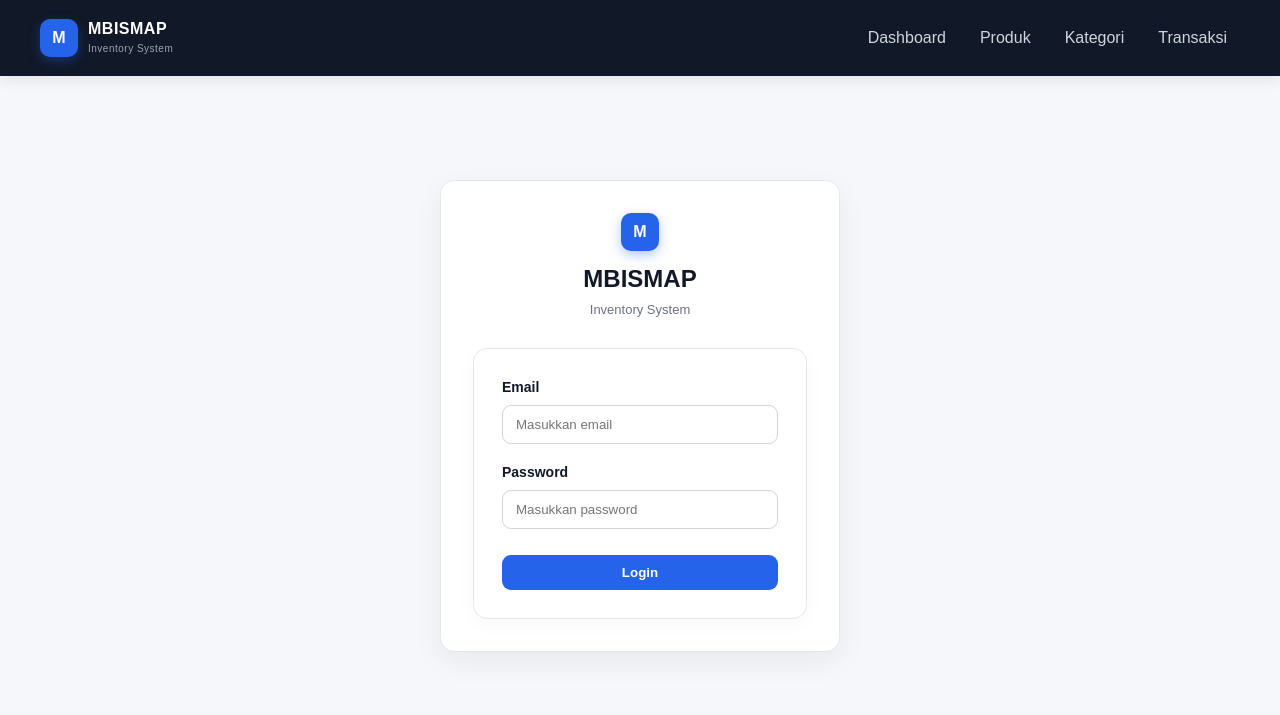
After one commit to Masbismaa/flaskcrud, a Flask app: page /auth/login in a window 1280 px wide. The commit adds this page. Shown: the top 715 px of the page. Run offline with Flask 3, Linux system fonts and the light colour scheme.

Commit message:
Feat : Tambah autentikasi login dan logout User

```diff
--- a/app.py
+++ b/app.py
@@ -7,6 +7,7 @@ from models import db
 from routes.product_routes import product_bp
 from routes.category_routes import category_bp
 from routes.sale_routes import sale_bp
+from routes.auth_routes import auth_bp
 
 def create_app():
 
@@ -21,6 +22,7 @@ def create_app():
     app.register_blueprint(product_bp)
     app.register_blueprint(category_bp)
     app.register_blueprint(sale_bp)
+    app.register_blueprint(auth_bp)
 
     return app
 
--- /dev/null
+++ b/routes/auth_routes.py
@@ -0,0 +1,61 @@
+from flask import(
+    Blueprint,
+    render_template,
+    request,
+    redirect,
+    url_for,
+    session,
+    flash
+)
+
+from models import User
+
+auth_bp = Blueprint(
+    "auth",
+    __name__,
+    url_prefix = "/auth"
+)
+
+@auth_bp.route("/login", methods=["GET", "POST"])
+def login():
+    if request.method == "POST":
+        email = request.form.get("email")
+        password = request.form.get("password")
+
+        if not email or not password:
+            flash("Email dan password wajib diisi!")
+            return redirect(
+                url_for("auth.login")
+            )
+
+        user = User.query.filter_by(
+            email = email
+        ).first()
+
+        if not user or not user.check_password(password):
+            flash("Email atau password anda salah!")
+            return redirect(
+                url_for("auth.login")
+            )
+
+        session["user_id"] = user.id
+        session["user_role"] = user.role
+        session["user_name"] = user.name
+
+        flash("Login Berhasil")
+        return redirect(
+            url_for("product.dashboard")
+        )
+    return render_template("login.html")
+
+@auth_bp.route("/logout")
+def logout():
+    session.pop("user_id", None)
+    session.pop("user_role", None)
+    session.pop("user_name", None)
+
+    flash("Berhasil Logout")
+
+    return redirect(
+        url_for("auth.login")
+    )
--- a/static/css/style.css
+++ b/static/css/style.css
@@ -1174,3 +1174,54 @@ select:focus {
     font-size: 13px;
     cursor: pointer;
 }
+
+.login-container {
+    min-height: 75vh;
+
+    display: flex;
+    align-items: center;
+    justify-content: center;
+}
+
+.login-card {
+    width: 100%;
+    max-width: 400px;
+
+    padding: 32px;
+
+    background: var(--surface);
+
+    border: 1px solid var(--border);
+    border-radius: var(--radius);
+
+    box-shadow:
+        0 10px 30px rgba(0, 0, 0, 0.06);
+}
+
+.login-header {
+    text-align: center;
+    margin-bottom: 28px;
+}
+
+.login-header .brand-icon {
+    margin: 0 auto 14px;
+}
+
+.login-header h1 {
+    margin: 0;
+
+    font-size: 24px;
+}
+
+.login-header p {
+    margin-top: 6px;
+
+    color: var(--text-muted);
+
+    font-size: 13px;
+}
+
+.login-card .btn {
+    width: 100%;
+    margin-top: 8px;
+}
--- /dev/null
+++ b/templates/login.html
@@ -0,0 +1,99 @@
+{% extends "base.html" %}
+
+{% block title %}
+Login
+{% endblock %}
+
+{% block content %}
+
+<div class="login-container">
+
+    <div class="login-card">
+
+        <div class="login-header">
+
+            <div class="brand-icon">
+                M
+            </div>
+
+            <h1>
+                MBISMAP
+            </h1>
+
+            <p>
+                Inventory System
+            </p>
+
+        </div>
+
+
+        {% with messages = get_flashed_messages() %}
+
+            {% if messages %}
+
+                {% for message in messages %}
+
+                    <div class="flash-message">
+                        {{ message }}
+                    </div>
+
+                {% endfor %}
+
+            {% endif %}
+
+        {% endwith %}
+
+
+        <form
+            method="POST"
+            action="{{ url_for('auth.login') }}"
+        >
+
+            <div class="form-group">
+
+                <label for="email">
+                    Email
+                </label>
+
+                <input
+                    type="email"
+                    id="email"
+                    name="email"
+                    placeholder="Masukkan email"
+                    required
+                >
+
+            </div>
+
+
+            <div class="form-group">
+
+                <label for="password">
+                    Password
+                </label>
+
+                <input
+                    type="password"
+                    id="password"
+                    name="password"
+                    placeholder="Masukkan password"
+                    required
+                >
+
+            </div>
+
+
+            <button
+                type="submit"
+                class="btn"
+            >
+                Login
+            </button>
+
+        </form>
+
+    </div>
+
+</div>
+
+{% endblock %}
```
